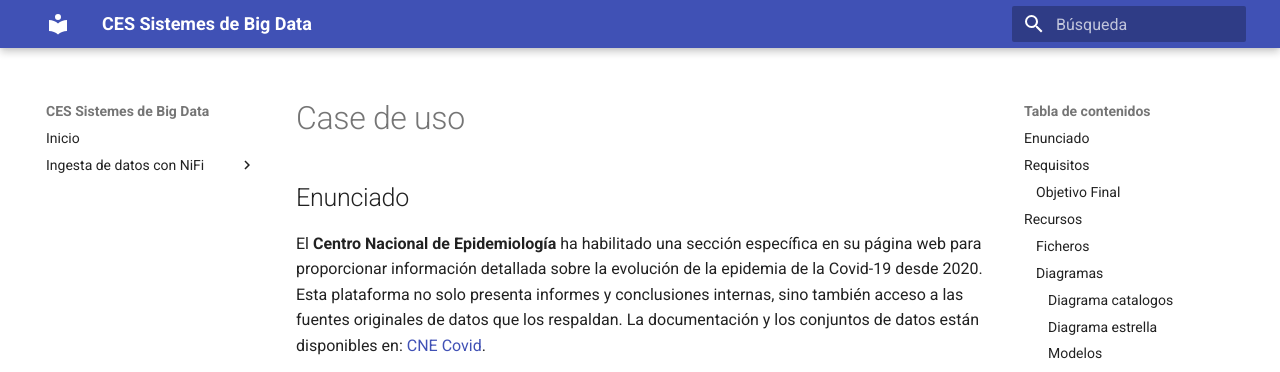
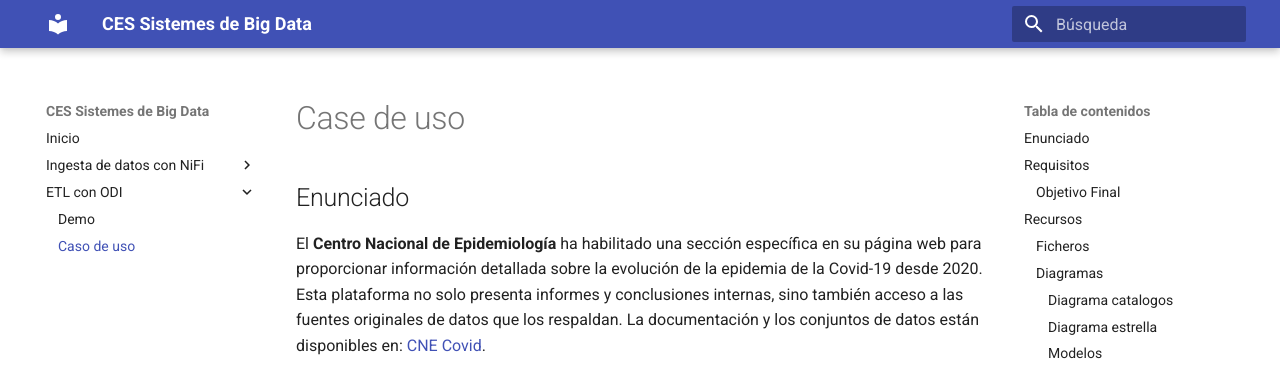
Before and after one commit to jorsodom/bigdata-sb, an MkDocs documentation site: the page built from docs/odi/odiCasoDeUso.md, in a window 1280 px wide. Shown: the top 372 px of the page. Built offline with MkDocs 1.6.1 and Material for MkDocs 9.7.7, drawn with Linux system fonts in a browser that asks for light colours; some of the changed lines change nothing that is shown.

Commit message:
Update ODI Demo

```diff
--- a/mkdocs.yml
+++ b/mkdocs.yml
@@ -18,10 +18,10 @@ nav:
    # - Caso uso API: nifi/nifiCasoUsoAPI.md
     #- Caso uso MongoDB: nifi/nifiCasoUsoMongoDB.md
    # - Caso de uso con PostgreSQL: nifi/nifiCasoUsoPostgreSQL.md
-  #- ETL con ODI:
+  - ETL con ODI:
   #  - Introducción: odi/odiIntroduccion.md
-  #  - Demo: odi/odiDemo.md
-  #  - Caso de uso: odi/odiCasoDeUso.md
+    - Demo: odi/odiDemo.md
+    - Caso de uso: odi/odiCasoDeUso.md
 theme:
   name: material
   language: es
```
